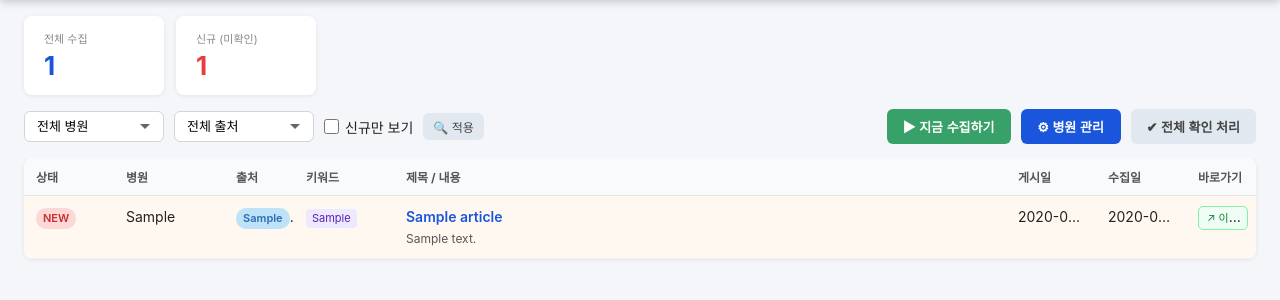
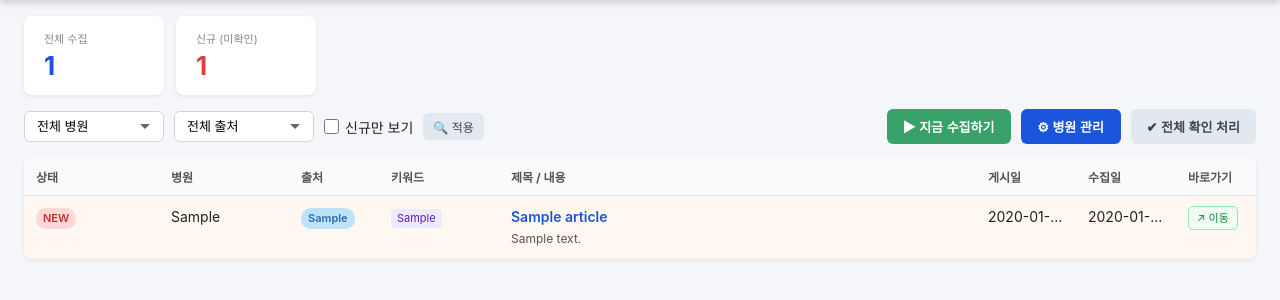
Before and after one commit to choijoonwon/hospital-monitor, a Flask app: page / in a window 1280 px wide. Shown: the part 53-353 px from the top of the page. Run offline with Flask 3, Linux system fonts and the light colour scheme; tables that the repository leaves empty hold one stand-in row (values such as "Sample post").

Commit message:
style: 컬럼 너비 조정 - 상태 50% 확대 및 전체 열 균형 개선
Co-Authored-By: Claude Sonnet 4.6 <noreply@anthropic.com>

```diff
--- a/app/templates/index.html
+++ b/app/templates/index.html
@@ -380,14 +380,14 @@
   <table>
     <thead>
       <tr>
-        <th style="width:90px">상태</th>
-        <th style="width:110px">병원</th>
-        <th style="width:70px">출처</th>
-        <th style="width:100px">키워드</th>
+        <th style="width:135px">상태</th>
+        <th style="width:130px">병원</th>
+        <th style="width:90px">출처</th>
+        <th style="width:120px">키워드</th>
         <th>제목 / 내용</th>
-        <th style="width:90px">게시일</th>
-        <th style="width:90px">수집일</th>
-        <th style="width:70px">바로가기</th>
+        <th style="width:100px">게시일</th>
+        <th style="width:100px">수집일</th>
+        <th style="width:80px">바로가기</th>
       </tr>
     </thead>
     <tbody id="tbody"></tbody>
```
